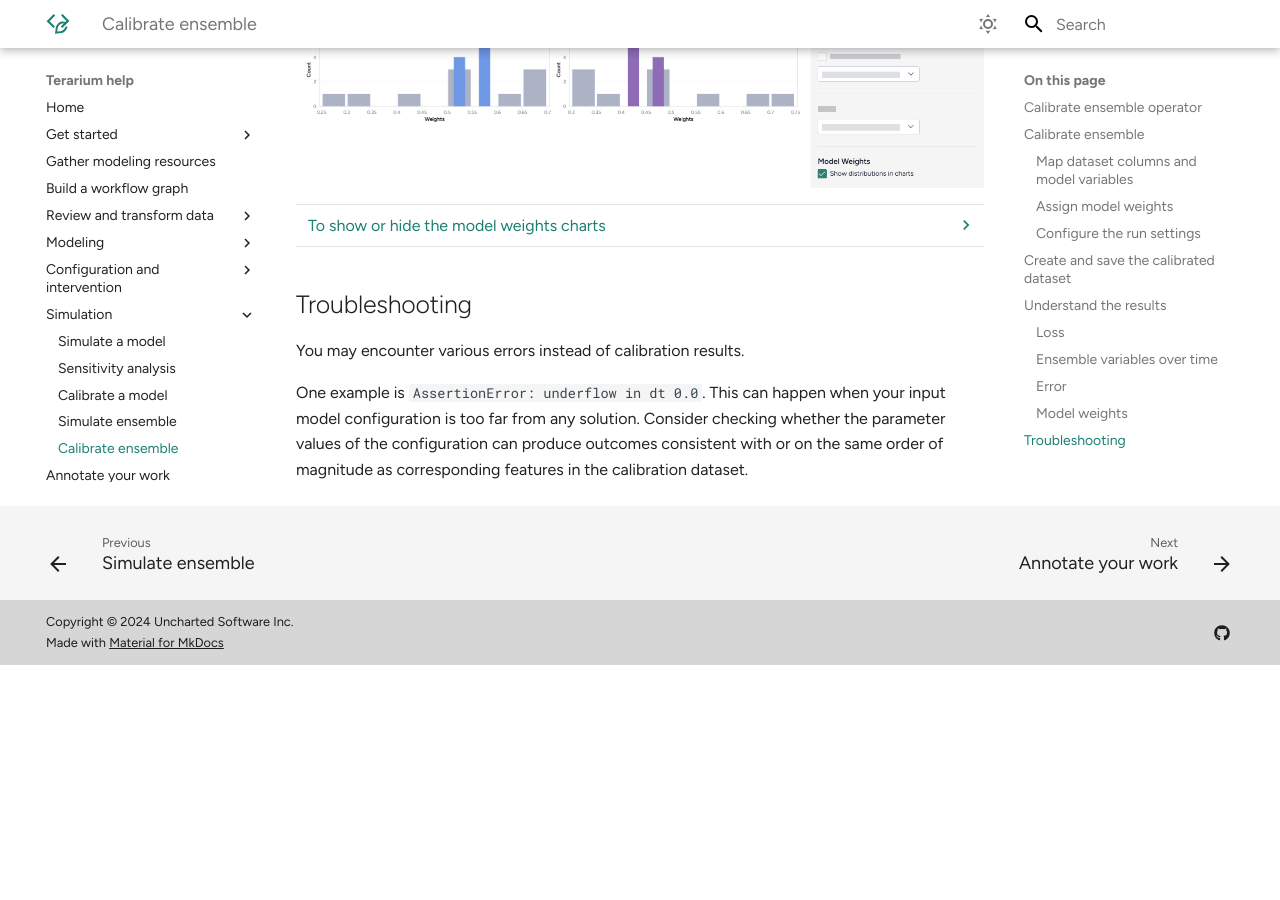
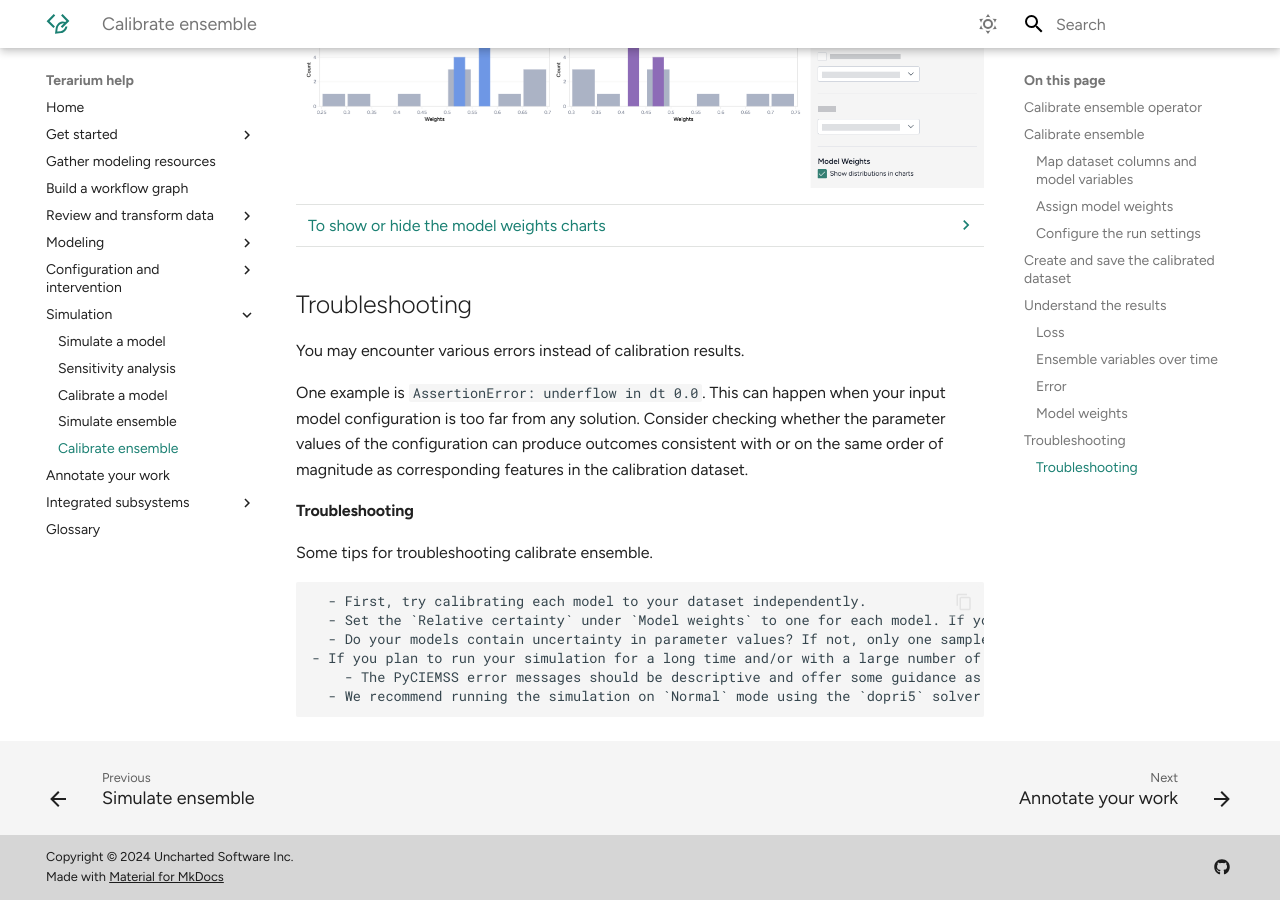
Before and after one commit to DARPA-ASKEM/terarium-docs, an MkDocs documentation site: the page built from docs/simulation/calibrate-ensemble.md, in a window 1280 px wide and 900 px high, scrolled down 8080 px. Built offline with MkDocs 1.6.1 and Material for MkDocs 9.7.7, drawn with Linux system fonts in a browser that asks for light colours; plug-ins that fetch from the network failed and are left out; before the commit the page ends 8745 px from its top, so only the background shows below that.

Commit message:
Update calibrate-ensemble.md
Adding troubleshooting tips to calibrate-ensemble

```diff
--- a/docs/simulation/calibrate-ensemble.md
+++ b/docs/simulation/calibrate-ensemble.md
@@ -320,3 +320,14 @@
 You may encounter various errors instead of calibration results.
 
 One example is `AssertionError: underflow in dt 0.0`. This can happen when your input model configuration is too far from any solution. Consider checking whether the parameter values of the configuration can produce outcomes consistent with or on the same order of magnitude as corresponding features in the calibration dataset.
+
+#### Troubleshooting
+
+Some tips for troubleshooting calibrate ensemble.
+
+	  - First, try calibrating each model to your dataset independently.
+	  - Set the `Relative certainty` under `Model weights` to one for each model. If you would like to adjust this setting, proceed slowly and cautiously. If you would like to include a preference for one model over the other(s), start by increasing its `Relative certainty` to 2, then 3, and so on.
+	  - Do your models contain uncertainty in parameter values? If not, only one sample is needed (the default number of samples is set to 100).
+    - If you plan to run your simulation for a long time and/or with a large number of samples (for example, `End time` or `Number of samples` > 100), we recommend setting these inputs to a lower value (like 10 or 20) and trying a test run to check for errors.
+		- The PyCIEMSS error messages should be descriptive and offer some guidance as to how to proceed. However, the error messages from `Pyro` or `torchdiffeq` may be less clear. Some common errors you might encounter reference Cholesky factorization (with the message, "The factorization could not be completed because the input is not positive-definite"), and `AssertionError` is thrown with the message, "underflow in dt 0.0". Assuming you were able to calibrate each model independently, check that your candidate models and the dataset are on the same scale. You will likely encounter an error if one of your models assumes a population of 10 million, while another (or the dataset) has a population of 1,000, and similarly if one model (or the dataset) is normalized to a population of one while the others are not. Next, take a look at your initial conditions, make sure they are similar to each other and consistent with your dataset. These need not be an exact match, but you will likely encounter errors if they are too far off.
+	  - We recommend running the simulation on `Normal` mode using the `dopri5` solver method.
```
